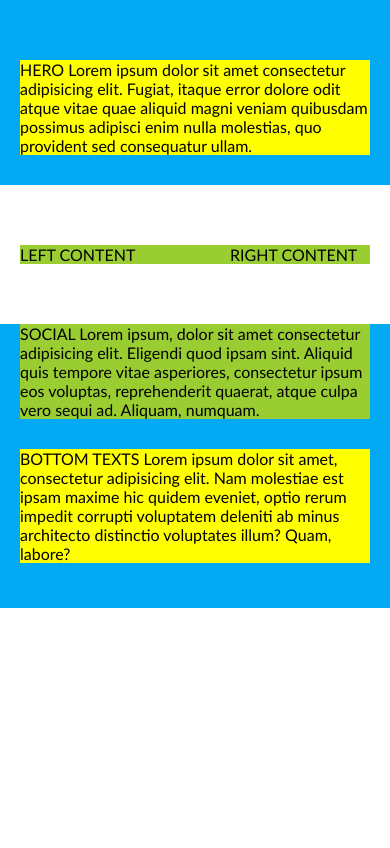
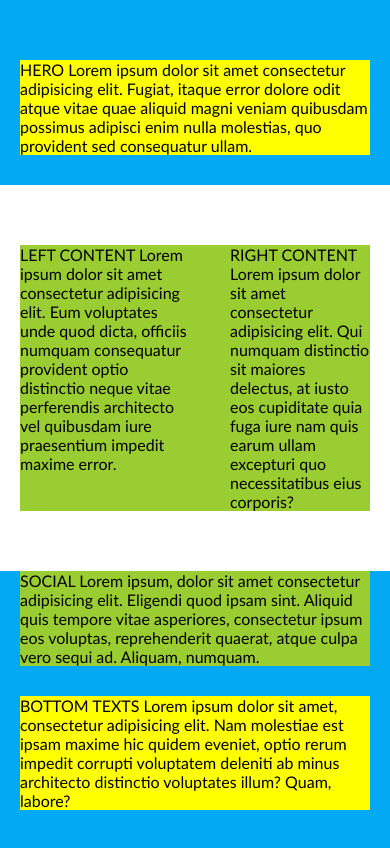
Before and after one commit to JackeviciusR/5_coming-soon, a plain HTML site: page index.html in a window 390 px wide. Drawn offline with Linux system fonts and the light colour scheme; a script that the page names is missing.

Commit message:
Responsive-Update text in index

```diff
--- a/index.html
+++ b/index.html
@@ -30,8 +30,8 @@ stipriausias id, tada class, o tag silpniausias
     </div>
     <main class="container">
         <div class="row">
-            <div class="column left">LEFT CONTENT</div>
-            <div class="column right">RIGHT CONTENT</div>
+            <div class="column left">LEFT CONTENT Lorem ipsum dolor sit amet consectetur adipisicing elit. Eum voluptates unde quod dicta, officiis numquam consequatur provident optio distinctio neque vitae perferendis architecto vel quibusdam iure praesentium impedit maxime error.</div>
+            <div class="column right">RIGHT CONTENT Lorem ipsum dolor sit amet consectetur adipisicing elit. Qui numquam distinctio sit maiores delectus, at iusto eos cupiditate quia fuga iure nam quis earum ullam excepturi quo necessitatibus eius corporis?</div>
         </div>
     </main>
     <footer class="container bg-main-color">
```
